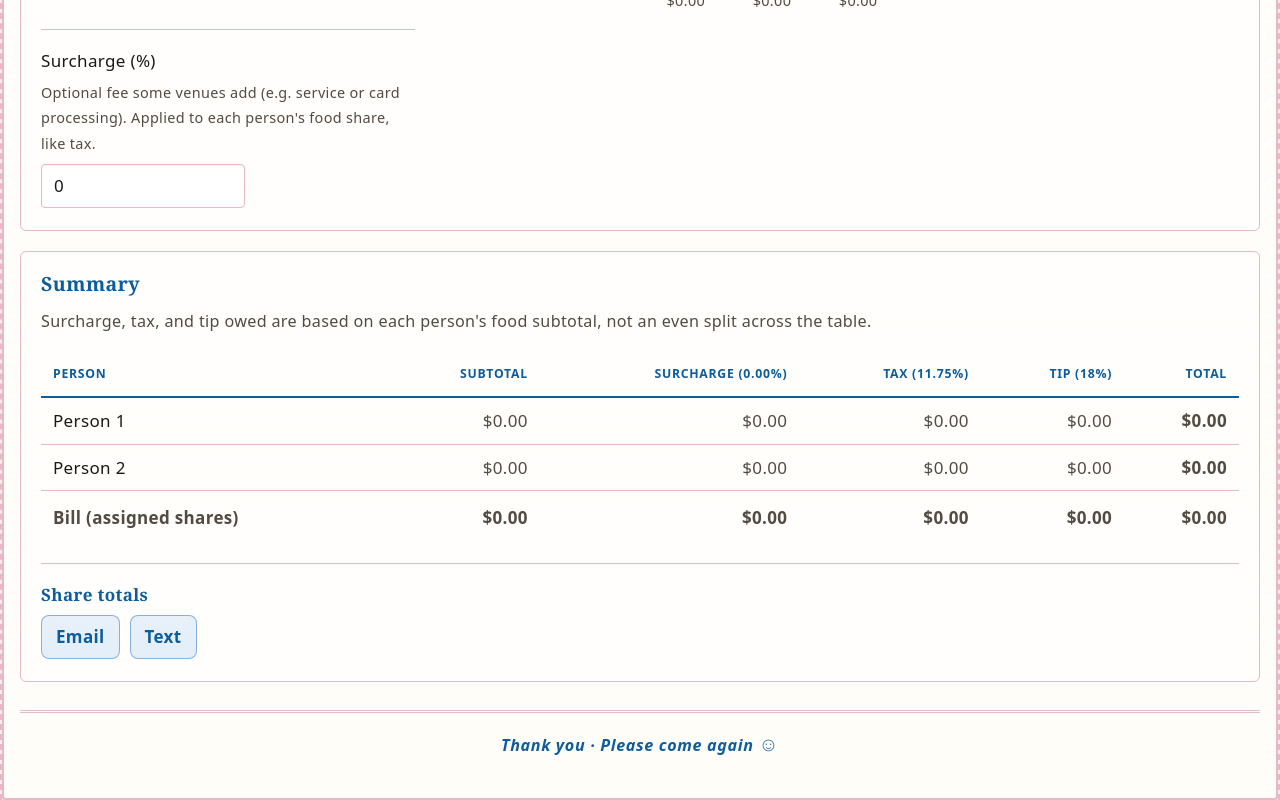
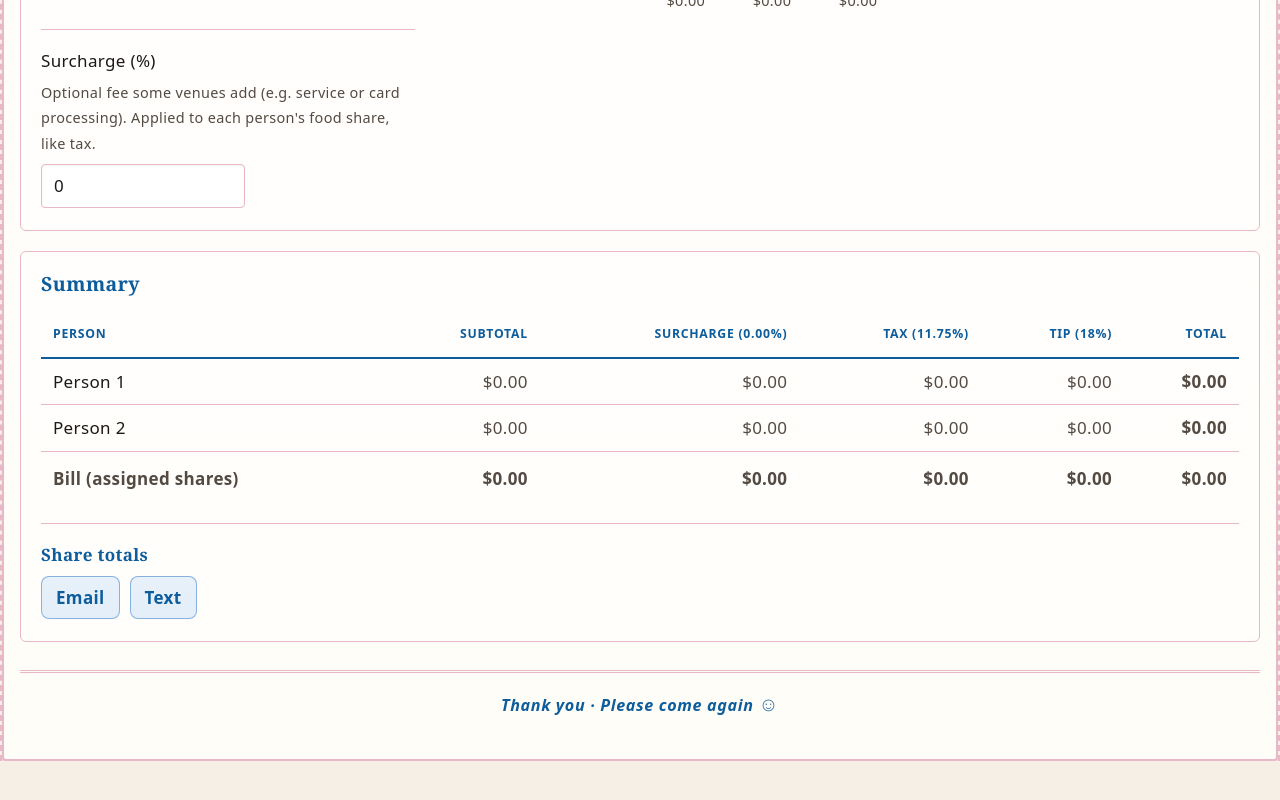
Before and after one commit to operana/split-the-bill, a React (Vite) app in the folder split-the-bill/: page / in a window 1280 px wide. Shown: the part 988-1788 px from the top of the page. After the commit the page ends 1749 px from the top, so only its background shows below. Built offline with nearby package versions, Linux system fonts and the light colour scheme.

Commit message:
removed unnecessary text hints

```diff
--- a/split-the-bill/src/App.jsx
+++ b/split-the-bill/src/App.jsx
@@ -522,7 +522,7 @@ export default function App() {
       <section className="bill-panel bill-summary" aria-labelledby="summary-heading">
         <h2 id="summary-heading">Summary</h2>
         <p className="bill-muted bill-summary-meta">
-          Surcharge, tax, and tip owed are based on each person&apos;s food subtotal, not an even split across the table.
+
           {tipMode === 'preset' ? (
             <>
               {' '}
```
